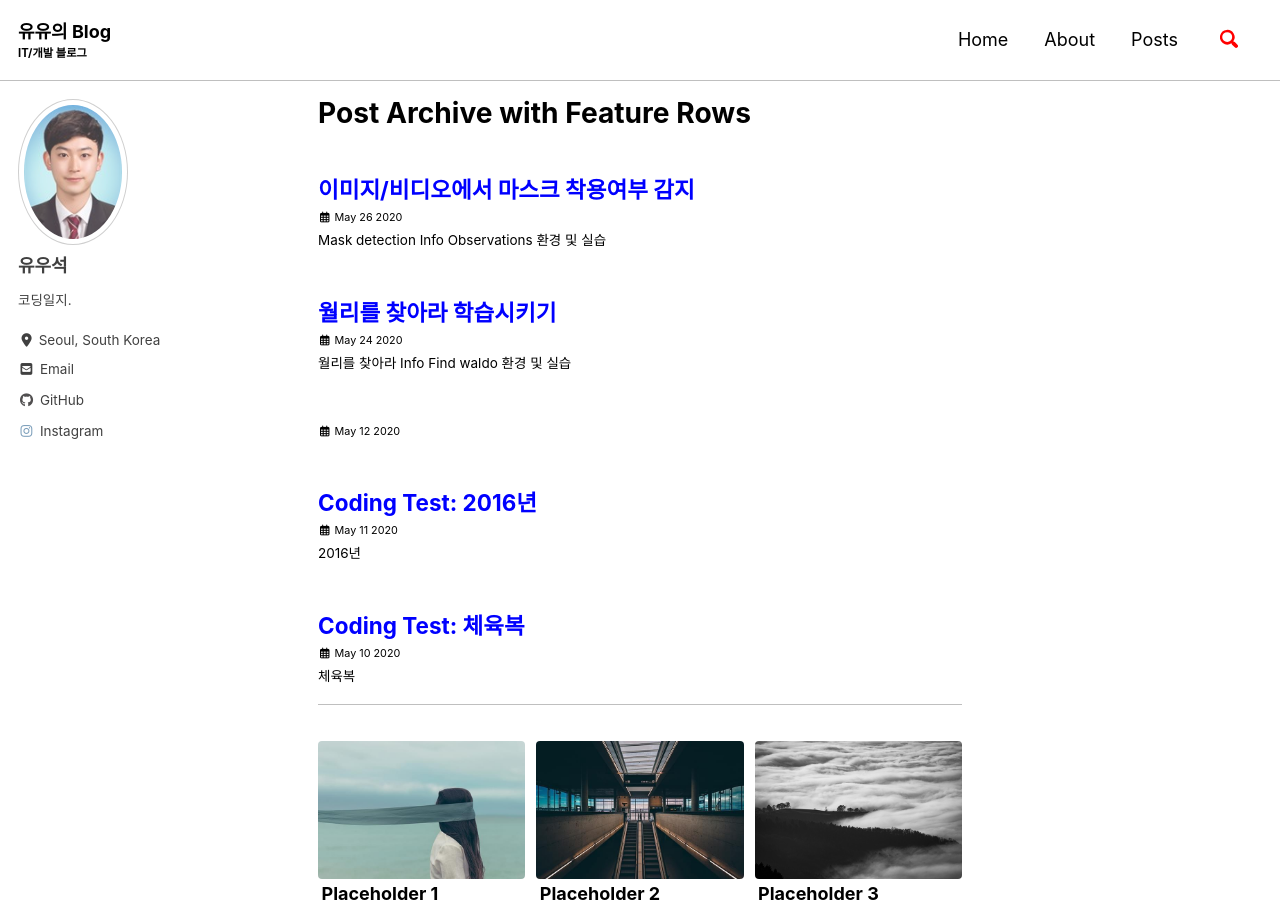
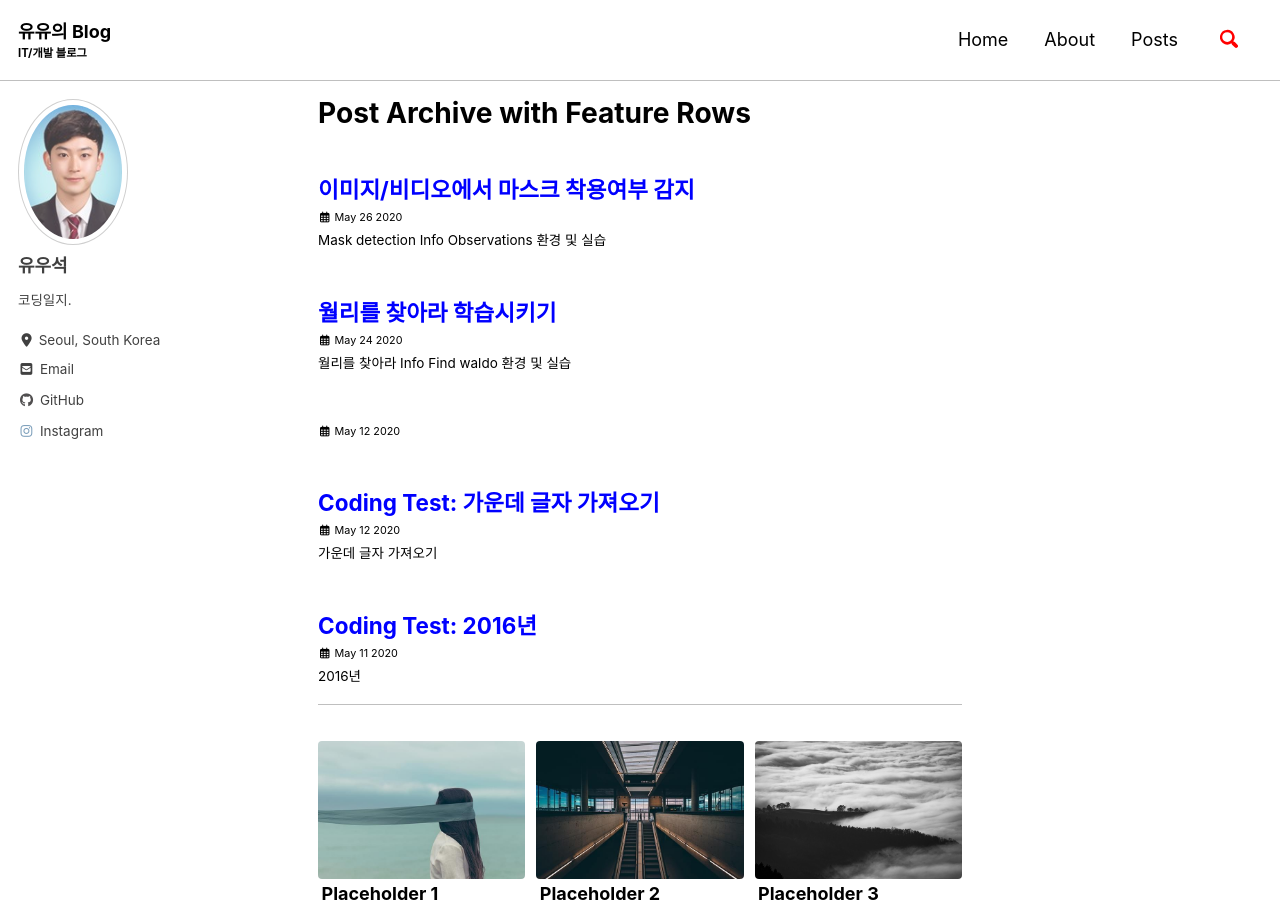
Before and after one commit to gachonyws/gachonyws.github.io, a Jekyll site: the page built from _pages_origin/post-archive-feature-rows.html, in a window 1280 px wide and 900 px high. Built offline with Jekyll 4.4.1, drawn with Linux system fonts in a browser that asks for light colours; cached includes are drawn as plain includes; nearby versions of some CDN libraries.

Commit message:
ct:middlestr

```diff
--- a/_posts/2020-05-04-coding-test-middel-str.md
+++ b/_posts/2020-05-12-coding-test-middel-str.md
@@ -1,12 +1,13 @@
 ---
 title: "Coding Test: 가운데 글자 가져오기 "
-date: 2020-05-04
+date: 2020-05-12
 header:
   # teaser: /assets/images/coding-test/gamestar.png
   # og_image: /assets/images/page-header-teaser.png
 categories:
   - coding test
   - python
+hidden: true
 tags:
   - level 1
 ---
```
